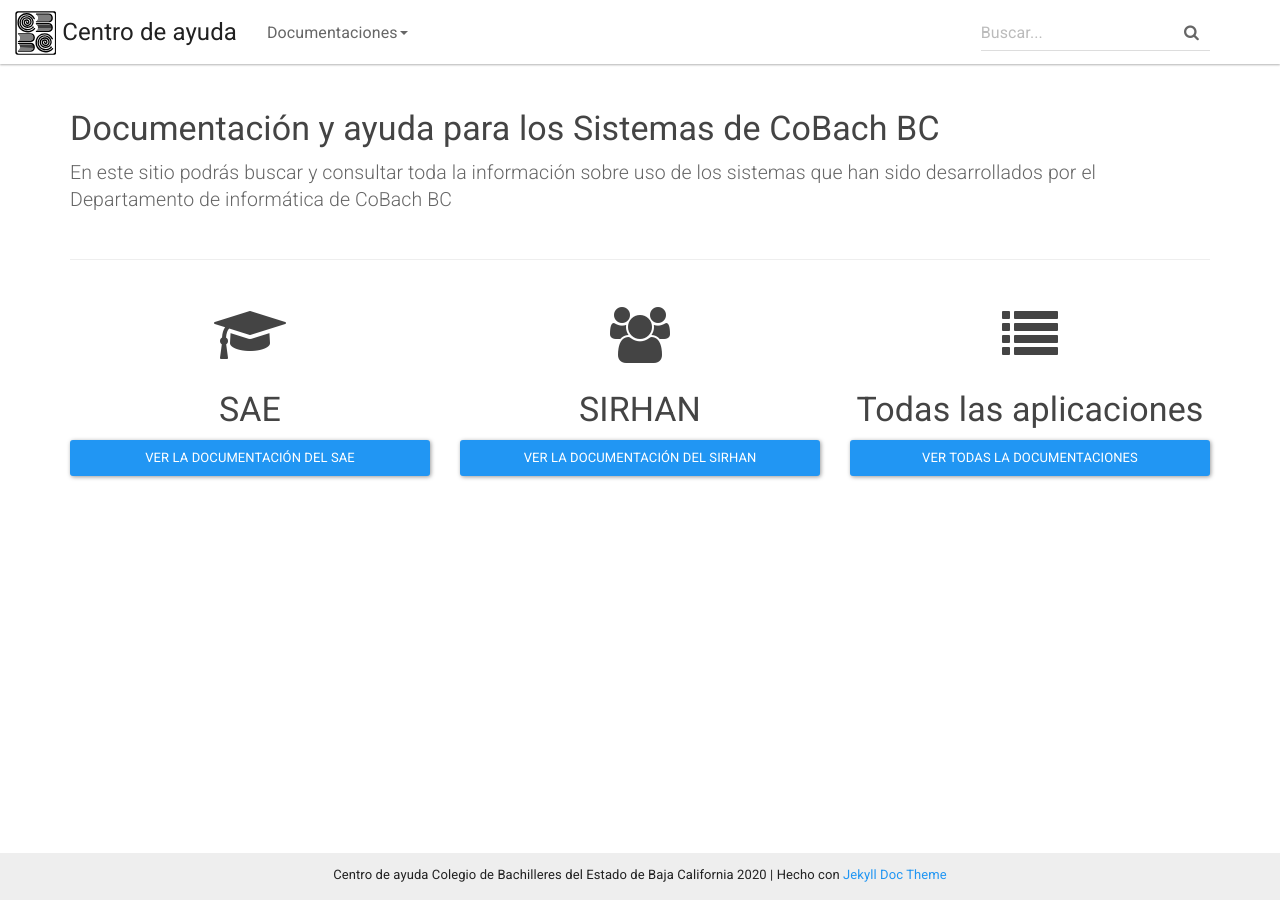
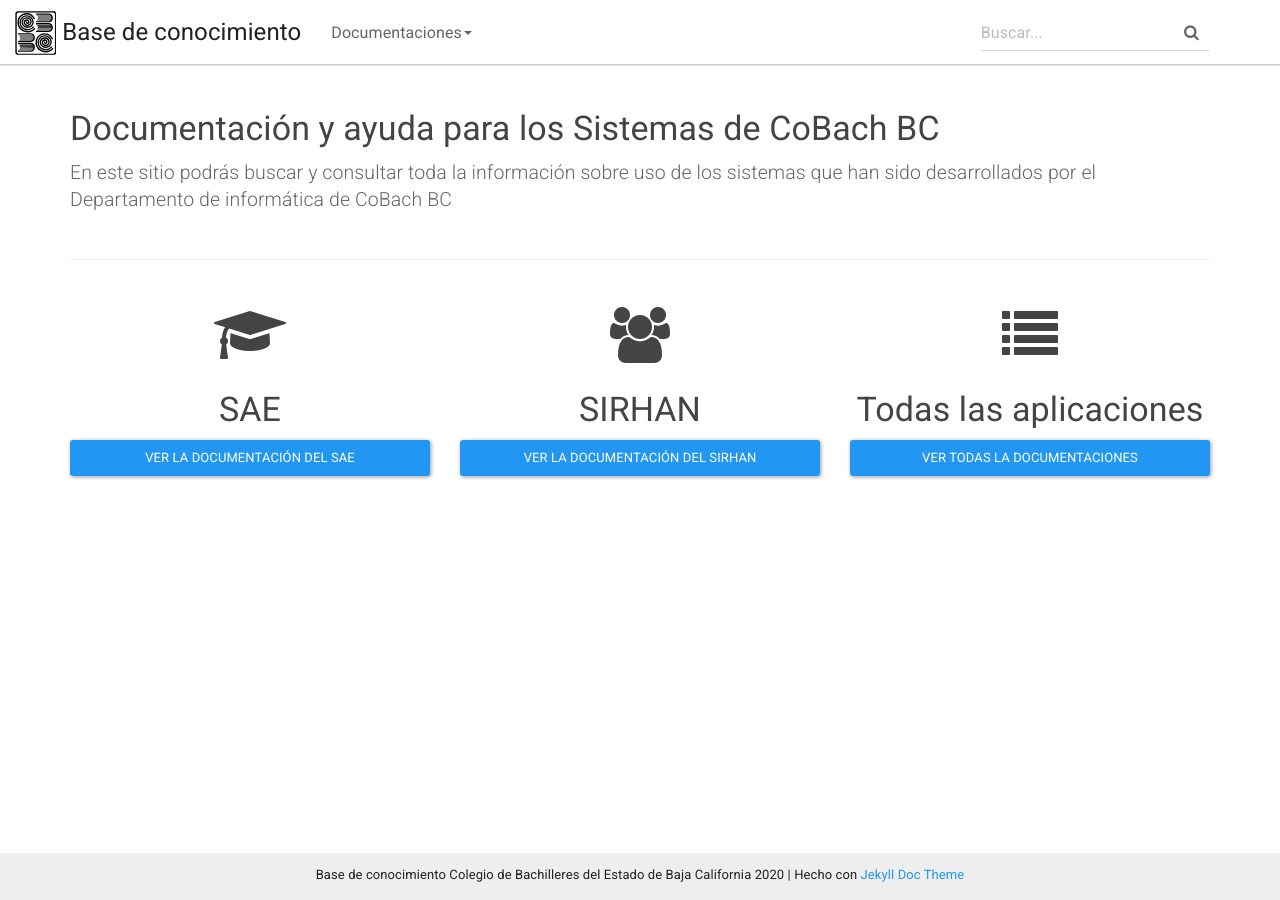
Before and after one commit to CoBachBC/centrodeayuda, a Jekyll site: the page built from docs/index.html, in a window 1280 px wide. Built offline with Jekyll 4.4.1, drawn with Linux system fonts in a browser that asks for light colours.

Commit message:
Update _config.yml

```diff
--- a/docs/_config.yml
+++ b/docs/_config.yml
@@ -1,5 +1,5 @@
 # Site settings
-title: Centro de ayuda
+title: Base de conocimiento
 email: sistemas@cobachbc.edu.mx
 description: >
   Centro de ayuda para el uso de los sistemas desarrollados en el Colegio de Bachilleres del Estado de Baja California.
```
